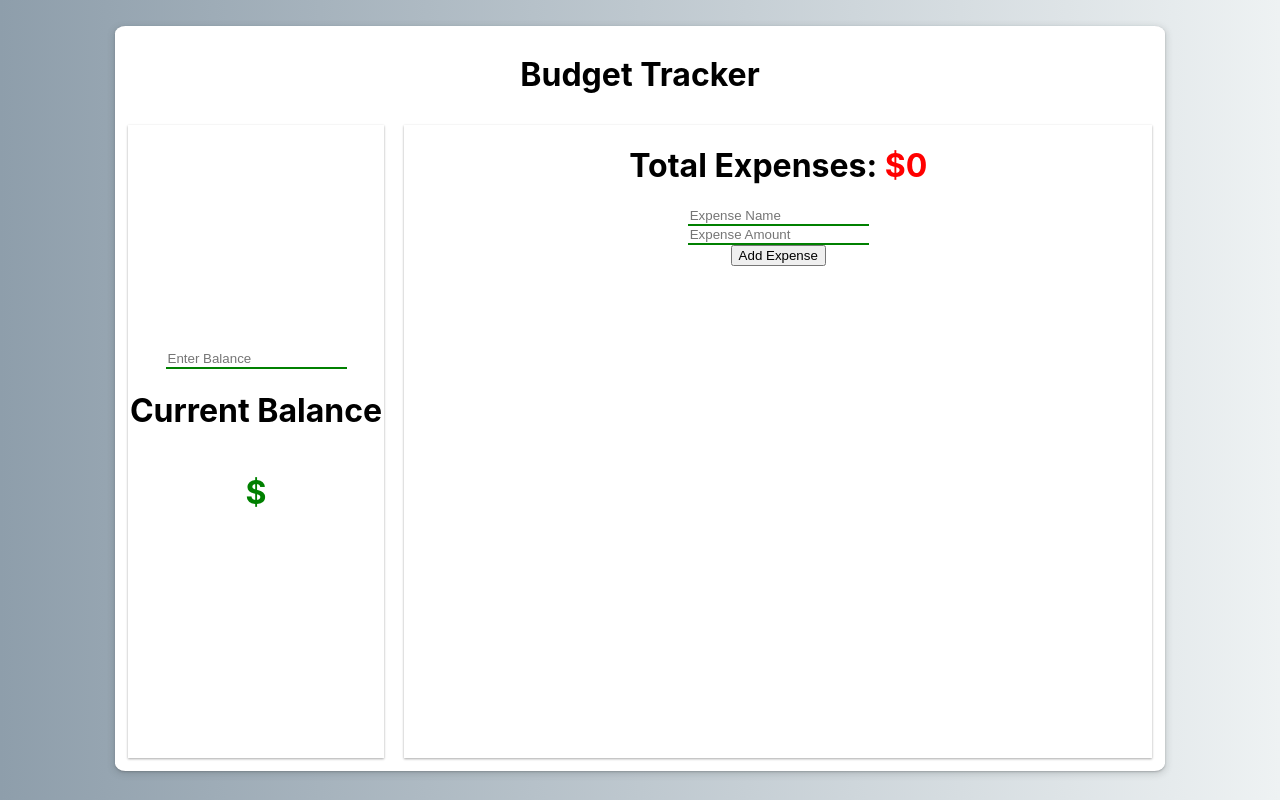
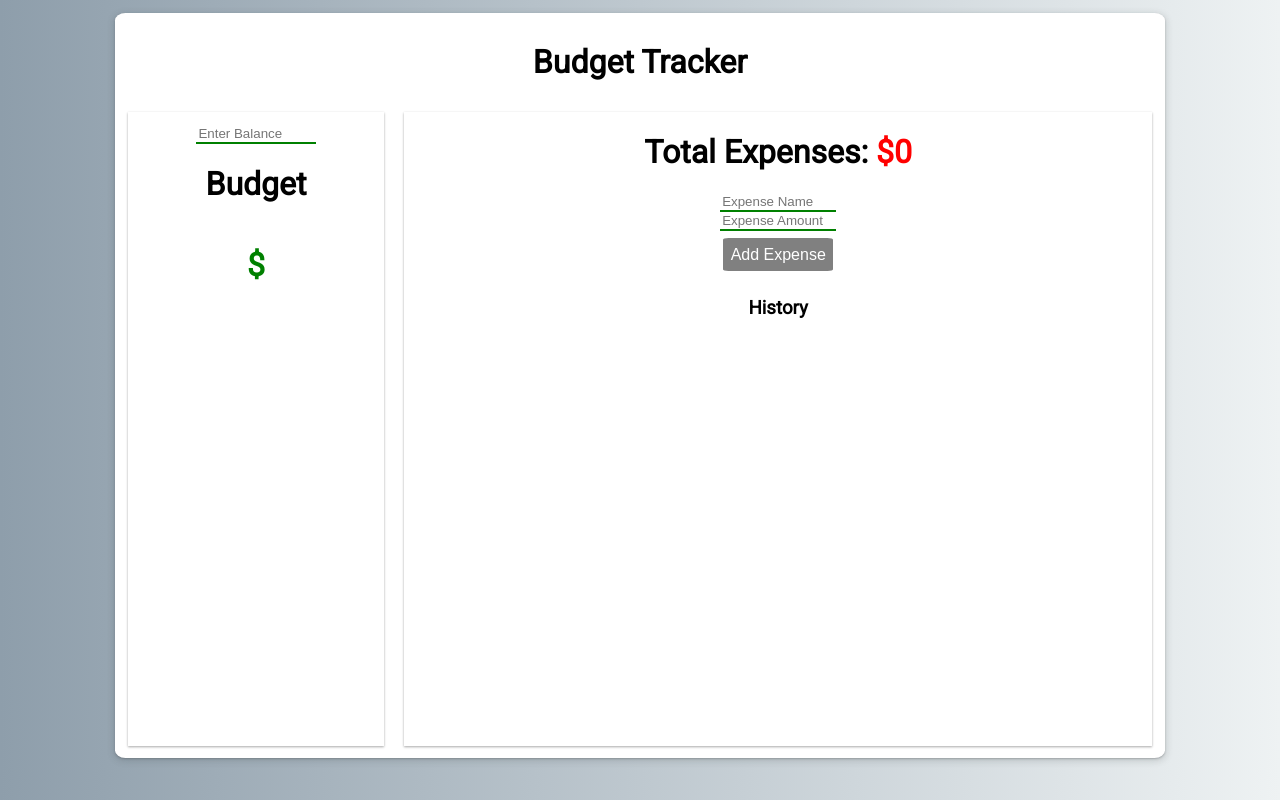
Before and after one commit to c-ggreen/Budget-Tracker, a React (Create React App) app: page / in a window 1280 px wide. Built offline with nearby package versions, Linux system fonts and the light colour scheme.

Commit message:
button styling

```diff
--- a/src/App.css
+++ b/src/App.css
@@ -1,3 +1,5 @@
+@import url('https://fonts.googleapis.com/css2?family=Roboto&display=swap');
+
 body{
   background: linear-gradient(to right, #8e9eab, #eef2f3);
 }
@@ -7,7 +9,7 @@ body{
   border-radius: 1%;
   height: 90vh;
   width: 80%;
-  margin: 2% auto;
+  margin: 1% auto;
   box-shadow: rgba(60, 64, 67, 0.3) 0px 1px 2px 0px, rgba(60, 64, 67, 0.15) 0px 2px 6px 2px;
   display: grid;
   grid-template-rows: 10% 88%;
@@ -24,6 +26,7 @@ header{
   display: flex;
   align-items: center;
   justify-content: center;
+  font-family: 'Roboto', sans-serif;
 
 }
 .balanceMain{
@@ -32,14 +35,17 @@ header{
   display: flex;
   flex-direction: column;
   align-items: center;
-  justify-content: center;
+  padding: 5%;
+  /* justify-content: center; */
   box-shadow: rgba(0, 0, 0, 0.12) 0px 1px 3px, rgba(0, 0, 0, 0.24) 0px 1px 2px;
+  font-family: 'Roboto', sans-serif;
 
 }
   .balanceInput{
     border: none;
     border-bottom: 2px solid green ;
     outline: none;
+    width: 50%;
   }
     input[type="number"]::-webkit-outer-spin-button,
     input[type="number"]::-webkit-inner-spin-button {
@@ -57,14 +63,38 @@ header{
   flex-direction: column;
   align-items: center;
   box-shadow: rgba(0, 0, 0, 0.12) 0px 1px 3px, rgba(0, 0, 0, 0.24) 0px 1px 2px;
+  font-family: 'Roboto', sans-serif;
+  overflow-y: auto;
 }
   .totalExpense{
     color: red;
   }
+    .expenseInput{
+    border: none;
+    border-bottom: 2px solid green ;
+    outline: none;
+    width: 15%;
+  }
+
   .expenseItem{
     /* border: 1px solid red; */
     width: 90%;
     display: flex;
     justify-content: space-around;
     box-shadow: rgba(0, 0, 0, 0.18) 0px 2px 4px;
+    font-family: 'Roboto', sans-serif;
   }
+  button {
+  background-color: gray;
+  border: none;
+  border-radius: 5%;
+  color: white;
+  padding: 1%;
+  margin: 1%;
+  text-align: center;
+  text-decoration: none;
+  font-size: 1em;
+  }
+    button:hover{
+      background-color: green;
+    }
--- a/src/Components/BalanceMain.jsx
+++ b/src/Components/BalanceMain.jsx
@@ -10,7 +10,7 @@ class BalanceMain extends Component {
 
     // The function responsible for altering the state of the balance.
     changeBalance = (event) =>{
-        // Note: I put a goddamn equal sign here for setState which broke my code and I couldn't figure it out for the longest time.
+        // Note: I put an equal sign here for setState which broke my code and I couldn't figure it out for the longest time.
         this.setState({
             balance: event.target.value
         })
@@ -41,7 +41,7 @@ class BalanceMain extends Component {
                 />
 
 
-                <h1>Current Balance</h1>
+                <h1>Budget</h1>
 
                 {/* The Total balance that is being called from the parent component "Main" via props */}
                 <h1 className="balanceAmount">${this.state.balance}</h1>
--- a/src/Components/ExpenseMain.jsx
+++ b/src/Components/ExpenseMain.jsx
@@ -82,7 +82,7 @@ class ExpenseMain extends Component {
 
             {/* The input field for the Expense Name */}
             <input
-                className="balanceInput"
+                className="expenseInput"
                 type="text"
                 placeholder="Expense Name"
                 onChange={this.changeName}
@@ -94,7 +94,7 @@ class ExpenseMain extends Component {
 
             {/* The input field for the Expense Amount */}
             <input
-                className="balanceInput"
+                className="expenseInput"
                 type="number"
                 placeholder="Expense Amount"
                 onChange={this.changeAmount}
@@ -106,6 +106,8 @@ class ExpenseMain extends Component {
 
             {/* The button that carries out the addExpense function that adds the new expense object to the array, which in turn renders it onto the DOM */}
             <button onClick={()=>{this.addExpense()}}>Add Expense</button>
+
+            <h3>History</h3>
 
             {/* I am rendering an "ExpenseItem" component by adding an item to an empty array. For each "ExpenseItem" I am giving it a prop of name and amount that is tied to the state */}
             {this.state.expenseArray.map((item,i)=>{
--- a/src/Components/Main.jsx
+++ b/src/Components/Main.jsx
@@ -39,7 +39,7 @@ export default Main;
 // Inputs for "Expense Name" and "Expense Amount" ..............................[COMPLETED]
 // Add button for expenses .....................................................[COMPLETED]
 // The "Total Balance" is affected/reduced by the addition of an expense .......[]
-// The "Total Expense" is increased by the addition of an expense ..............[]
+// The "Total Expense" is increased by the addition of an expense ..............[COMPLETED]
     // NOTE: May have to create own API so balance and expense can interact with each other
 
 // *******************Update the comments when you get a chance**************************
```
